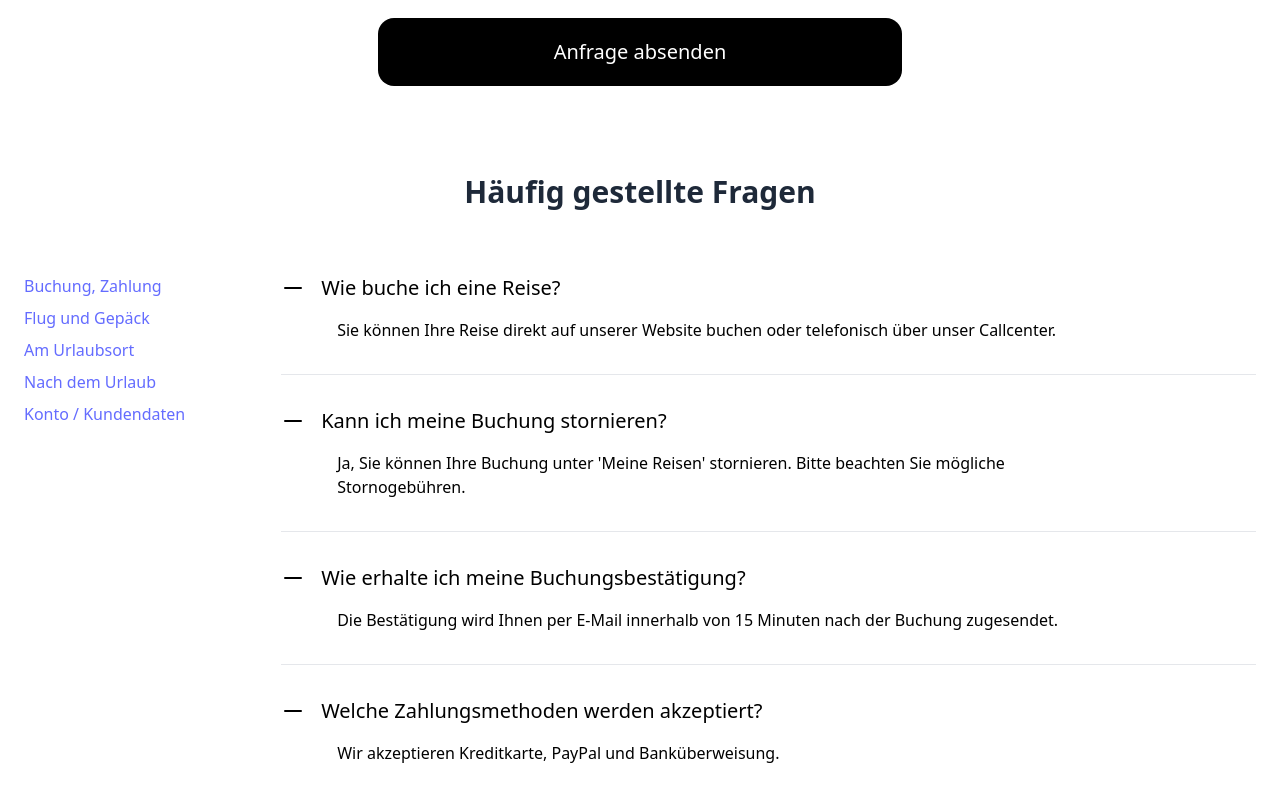
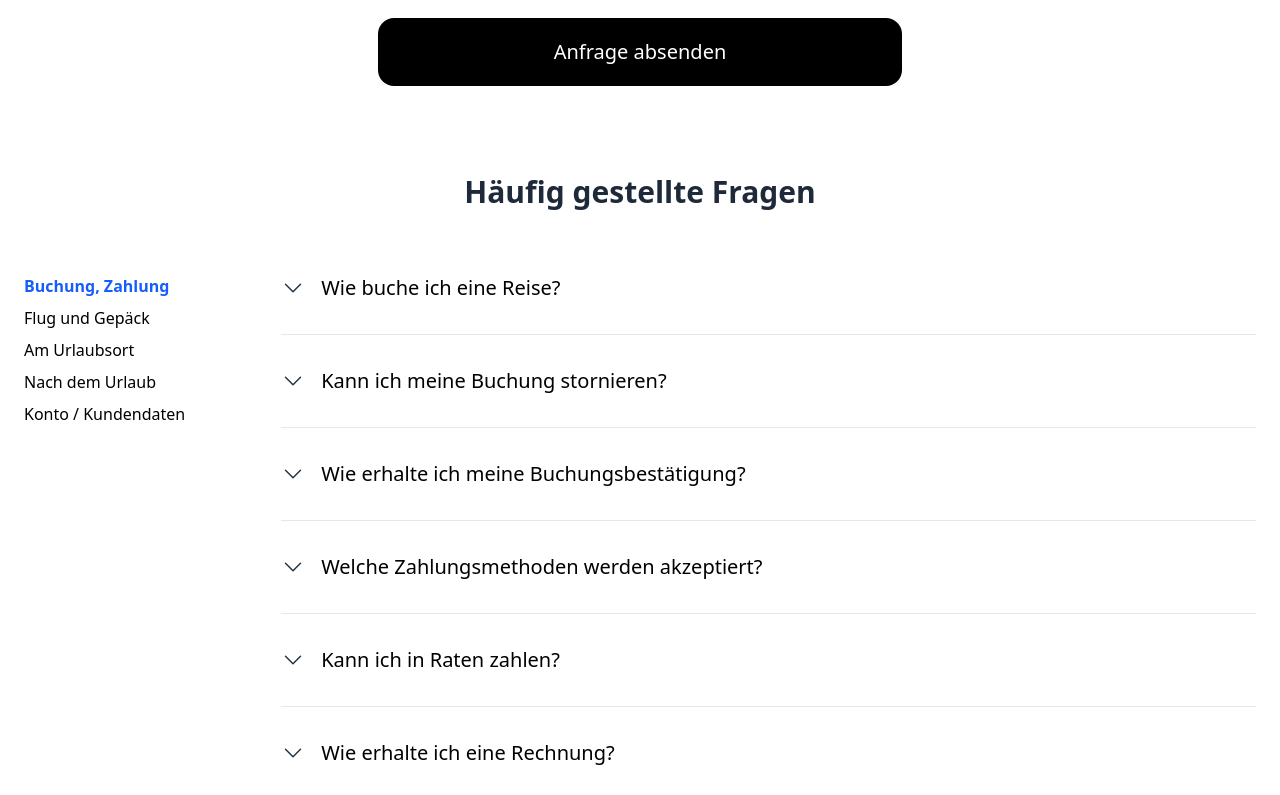
Before and after one commit to sayotekey/reisewelt, a React (Vite) app in the folder frontend/: page /contact in a window 1280 px wide. Shown: the part 1642-2437 px from the top of the page. Built offline with nearby package versions, Linux system fonts and the light colour scheme.

Commit message:
add FaqComponent with FAQ section with category-based filtering and collapsible answers

```diff
--- a/frontend/src/components/Contact/FaqComponent.jsx
+++ b/frontend/src/components/Contact/FaqComponent.jsx
@@ -1,11 +1,87 @@
+import { useState } from "react";
 
+const FaqComponent = ({ faqData }) => {
+  const [selctedCategory, setSelectedCategory] = useState(faqData[0]);
+  const [openQuestionId, setOpenQuestionId] = useState(null);
 
-const FaqComponent = () => {
+  const handleCategoryClick = (category) => {
+    setSelectedCategory(category);
+    setOpenQuestionId(null); // offene Frage zurücksetzen
+  };
+
+  const switchQuestion = (id) => {
+    setOpenQuestionId(openQuestionId === id ? null : id);
+  };
+
   return (
     <div>
-      FaqComponent
+      <section className="bg-white">
+        <div className="container px-6 py-12 mx-auto">
+          <h2 className="text-2xl font-semibold text-center text-gray-800 lg:text-3xl dark:text-black">
+            Häufig gestellte Fragen
+          </h2>
+
+          <div className="mt-8 xl:mt-16 lg:flex lg:-mx-12">
+            {/* Links Kolumn - Kategorien */}
+            <div className="lg:mx-12">
+              {faqData.map((category) => (
+                <button
+                  key={category.category}
+                  onClick={() => handleCategoryClick(category)}
+                  className={`block text-black hover:underline mb-2 ${
+                    selctedCategory.category === category.category
+                      ? "font-bold text-blue-600"
+                      : "text-black"
+                  }`}
+                >
+                  {category.title}
+                </button>
+              ))}
+            </div>
+
+            {/* Rechts Kategory - Fragen und Antworten */}
+            <div className="flex-1 mt-8 lg:mx-12 lg:mt-0">
+              {selctedCategory.questions.map(({ id, question, answer }) => (
+                <div key={id} className="mb-8">
+                  <button
+                    onClick={() => switchQuestion(id)}
+                    className="flex items-center focus:outline-none"
+                  >
+                    <svg
+                      xmlns="http://www.w3.org/2000/svg"
+                      fill="none"
+                      viewBox="0 0 24 24"
+                      strokeWidth={1.5}
+                      stroke="currentColor"
+                      className="size-6"
+                    >
+                      <path
+                        strokeLinecap="round"
+                        strokeLinejoin="round"
+                        d="m19.5 8.25-7.5 7.5-7.5-7.5"
+                      />
+                    </svg>
+
+                    <h3 className="mx-4 text-xl text-black dark:text-black">
+                      {question}
+                    </h3>
+                  </button>
+
+                  {openQuestionId === id && (
+                    <div className="flex mt-4 md:mx-10">
+                      <p className="max-w-3xl px-4 text-black">{answer}</p>
+                    </div>
+                  )}
+
+                  <hr className="my-8 border-gray-200 dark:border-gray-700" />
+                </div>
+              ))}
+            </div>
+          </div>
+        </div>
+      </section>
     </div>
-  )
-}
+  );
+};
 
-export default FaqComponent
+export default FaqComponent;
--- a/frontend/src/pages/ContactPage.jsx
+++ b/frontend/src/pages/ContactPage.jsx
@@ -1,5 +1,6 @@
 import faqData from "../data/faqData";
 import ContactForm from "../components/Contact/ContactForm";
+import FaqComponent from "../components/Contact/FaqComponent";
 
 const ContactPage = () => {
   return (
@@ -118,64 +119,7 @@ const ContactPage = () => {
       <ContactForm />
 
       {/* FAQ Section */}
-      <section className="bg-white">
-        <div className="container px-6 py-12 mx-auto">
-          <h2 className="text-2xl font-semibold text-center text-gray-800 lg:text-3xl dark:text-black">
-            Häufig gestellte Fragen
-          </h2>
-
-          <div className="mt-8 xl:mt-16 lg:flex lg:-mx-12">
-            {/* Links Kolumn - Kategorien */}
-            <div className="lg:mx-12">
-              {faqData.map((category) => (
-                <a
-                  key={category.category}
-                  href="#"
-                  className="block text-black hover:underline mb-2"
-                >
-                  {category.title}
-                </a>
-              ))}
-            </div>
-
-            {/* Rechts Kategory - Fragen und Antworten */}
-            <div className="flex-1 mt-8 lg:mx-12 lg:mt-0">
-              {faqData
-                .flatMap(({ questions }) => questions)
-                .map(({ id, question, answer }) => (
-                  <div key={id} className="mb-8">
-                    <button className="flex items-center focus:outline-none">
-                      <svg
-                        className="flex-shrink-0 w-6 h-6 text-black"
-                        fill="none"
-                        stroke="currentColor"
-                        viewBox="0 0 24 24"
-                        xmlns="http://www.w3.org/2000/svg"
-                      >
-                        <path
-                          strokeLinecap="round"
-                          strokeLinejoin="round"
-                          strokeWidth="2"
-                          d="M20 12H4"
-                        ></path>
-                      </svg>
-
-                      <h2 className="mx-4 text-xl text-black dark:text-black">
-                        {question}
-                      </h2>
-                    </button>
-
-                    <div className="flex mt-4 md:mx-10">
-                      <p className="max-w-3xl px-4 text-black">{answer}</p>
-                    </div>
-
-                    <hr className="my-8 border-gray-200 dark:border-gray-700" />
-                  </div>
-                ))}
-            </div>
-          </div>
-        </div>
-      </section>
+      <FaqComponent faqData={faqData} />
     </>
   );
 };
```
